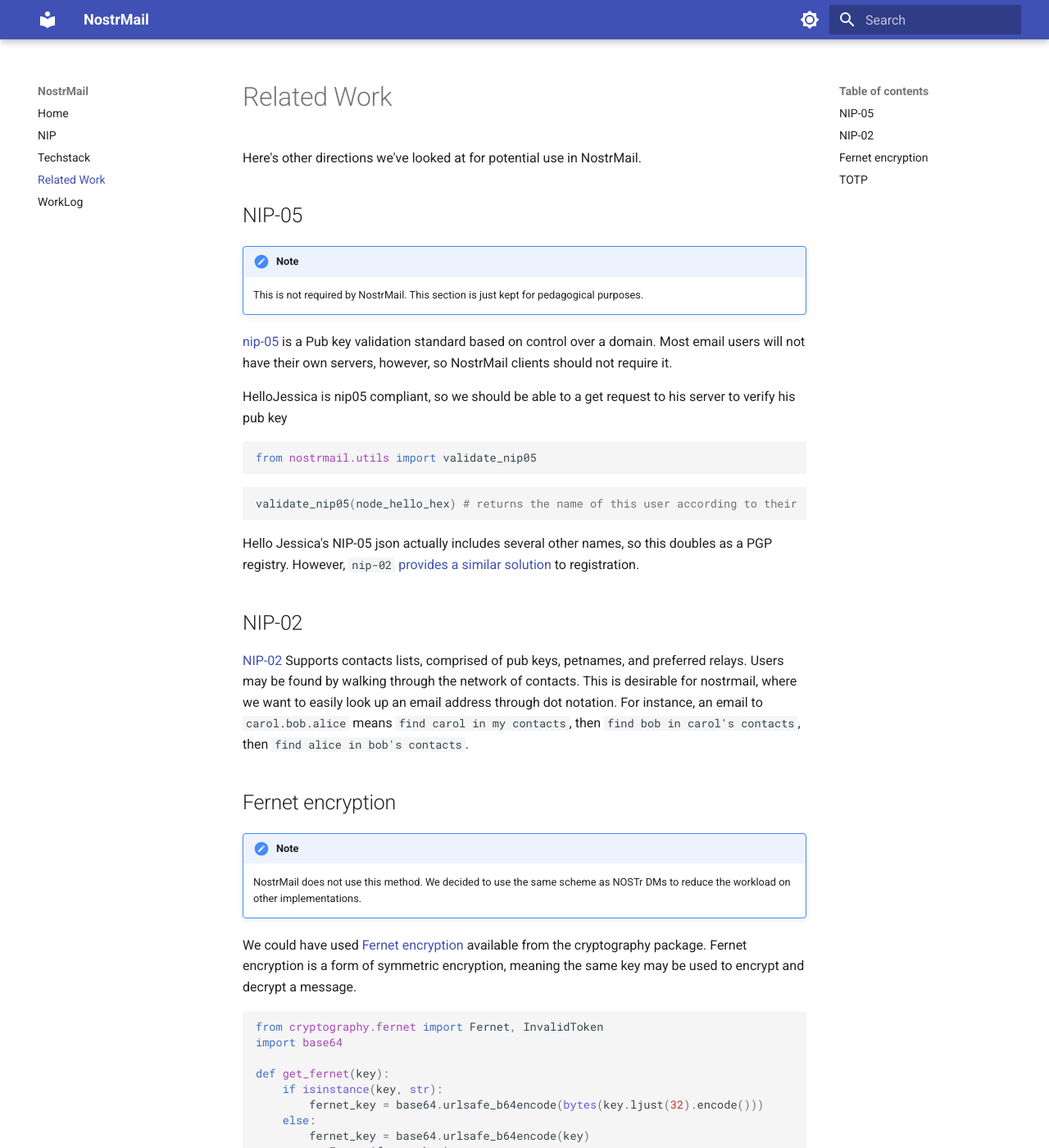
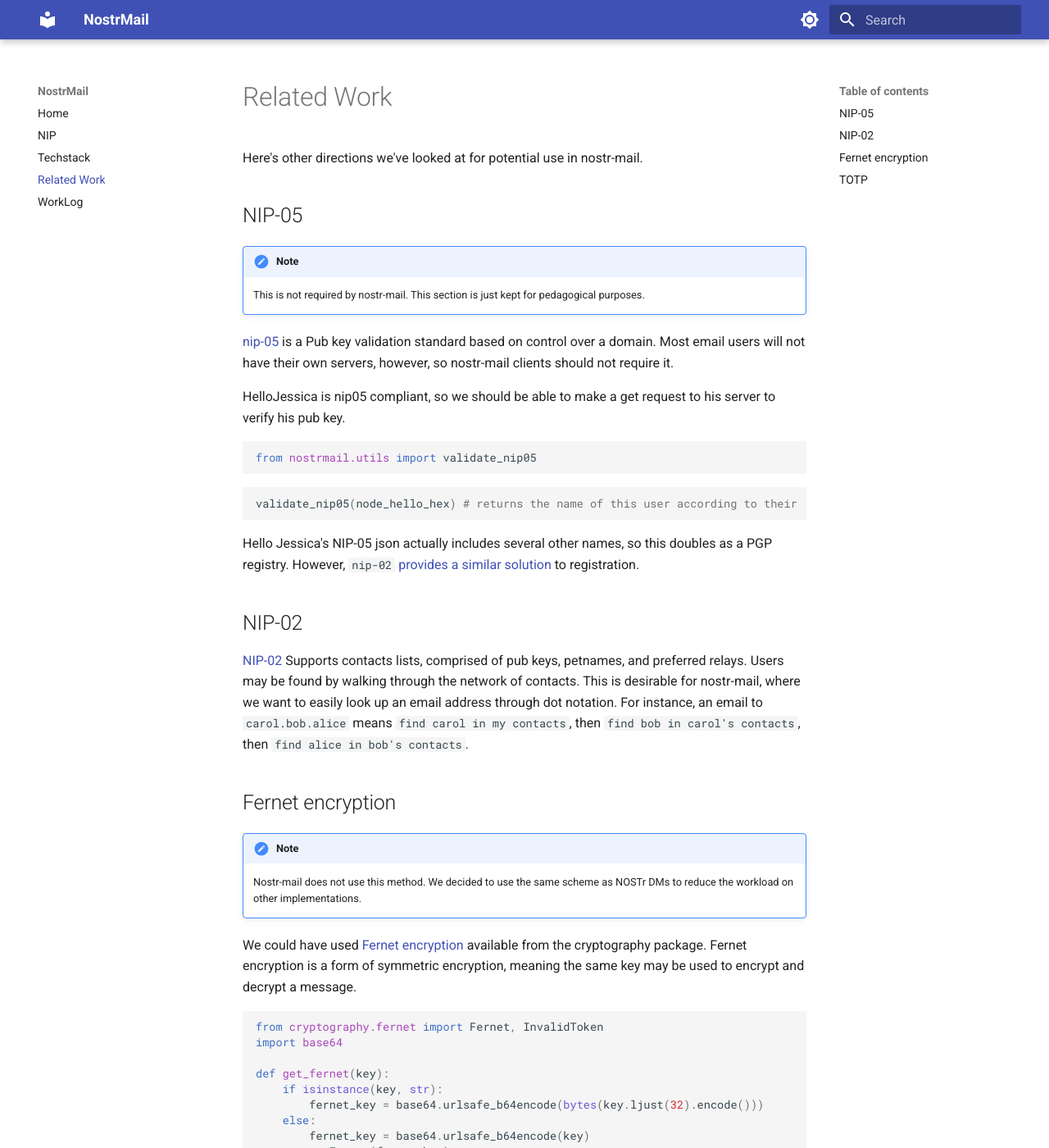
Before and after one commit to asherp/nostr-mail, an MkDocs documentation site: the page built from docs/related_work.md, in a window 1280 px wide and 1400 px high. Shown: the whole window at 82% size. Built offline with MkDocs 1.6.1 and Material for MkDocs 9.7.7, drawn with Linux system fonts in a browser that asks for light colours; some of the changed text lies outside the part shown.

````diff
--- a/docker-compose.yml
+++ b/docker-compose.yml
@@ -44,7 +44,7 @@ services:
       - "8000:8000"
     build:
       context: .
-      dockerfile: rigly.Dockerfile
+      dockerfile: Dockerfile
     volumes:
       - type: bind
         source: .
--- a/docs/related_work.md
+++ b/docs/related_work.md
@@ -1,14 +1,13 @@
-Here's other directions we've looked at for potential use in NostrMail.
+Here's other directions we've looked at for potential use in nostr-mail.
 
 ## NIP-05
 
 !!! note
-    This is not required by NostrMail. This section is just kept for pedagogical purposes.
+    This is not required by nostr-mail. This section is just kept for pedagogical purposes.
 
+[nip-05](https://github.com/nostr-protocol/nips/blob/master/05.md) is a Pub key validation standard based on control over a domain. Most email users will not have their own servers, however, so nostr-mail clients should not require it.
 
-[nip-05](https://github.com/nostr-protocol/nips/blob/master/05.md) is a Pub key validation standard based on control over a domain. Most email users will not have their own servers, however, so NostrMail clients should not require it.
-
-HelloJessica is nip05 compliant, so we should be able to a get request to his server to verify his pub key
+HelloJessica is nip05 compliant, so we should be able to make a get request to his server to verify his pub key.
 
 ```python
 from nostrmail.utils import validate_nip05
@@ -20,16 +19,14 @@ validate_nip05(node_hello_hex) # returns the name of this user according to thei
 
 Hello Jessica's NIP-05 json actually includes several other names, so this doubles as a PGP registry. However, `nip-02` [provides a similar solution](https://github.com/nostr-protocol/nips/blob/master/02.md) to registration.
 
-
 ## NIP-02
 
-[NIP-02](https://github.com/nostr-protocol/nips/blob/master/02.md) Supports contacts lists, comprised of pub keys, petnames, and preferred relays. Users may be found by walking through the network of contacts. This is desirable for nostrmail, where we want to easily look up an email address through dot notation. For instance, an email to `carol.bob.alice` means `find carol in my contacts`, then `find bob in carol's contacts`, then `find alice in bob's contacts`.
-
+[NIP-02](https://github.com/nostr-protocol/nips/blob/master/02.md) Supports contacts lists, comprised of pub keys, petnames, and preferred relays. Users may be found by walking through the network of contacts. This is desirable for nostr-mail, where we want to easily look up an email address through dot notation. For instance, an email to `carol.bob.alice` means `find carol in my contacts`, then `find bob in carol's contacts`, then `find alice in bob's contacts`.
 
 ## Fernet encryption
 
 !!! note
-    NostrMail does not use this method. We decided to use the same scheme as NOSTr DMs to reduce the workload on other implementations.
+    Nostr-mail does not use this method. We decided to use the same scheme as NOSTr DMs to reduce the workload on other implementations.
 
 We could have used [Fernet encryption](https://cryptography.io/en/latest/fernet/#fernet-symmetric-encryption) available from the cryptography package. Fernet encryption is a form of symmetric encryption, meaning the same key may be used to encrypt and decrypt a message.
 
@@ -64,15 +61,14 @@ def decrypt(message, key):
 decrypt(encrypt('hello world', 'yowzah'), 'yowzah')
 ```
 
-While apparently simpler, there are a few drawbacks that make this untennable:
+While apparently simpler, there are a few drawbacks that make this untenable:
 
 * There's no `iv` token as with AES, so you have to directly match the dm with the subject when looking up emails
-* All NostrMail clients would have to implement fernet encryption in addition to AES for dms
-
+* All nostr-mail clients would have to implement fernet encryption in addition to AES for dms
 
 ## TOTP
 
-We may use a different key for each message by concatonating the shared secret with a time stamp and hashing the result. This is known as a [time-based on-time password](https://en.wikipedia.org/wiki/Time-based_one-time_password) (TOTP) and should already be familiar to anyone who has used [google authenticator](https://googleauthenticator.net/). The time used would be the time the email was sent. The epoch needs to be large enough for the mail servers to route the message.
+We may use a different key for each message by concatenating the shared secret with a time stamp and hashing the result. This is known as a [time-based one-time password](https://en.wikipedia.org/wiki/Time-based_one-time_password) (TOTP) and should already be familiar to anyone who has used [google authenticator](https://googleauthenticator.net/). The time used would be the time the email was sent. The epoch needs to be large enough for the mail servers to route the message.
 
 It might also help to use the latest block hash as the time stamp.
 
````
Also changed, not shown: other parts of docs/related_work.md (+1 -1 lines), README.md (+16 -19 lines), docs/NIP.md (+7 -7 lines), docs/Profiles.md (+1 -6 lines), docs/Techstack.md (+7 -7 lines).
